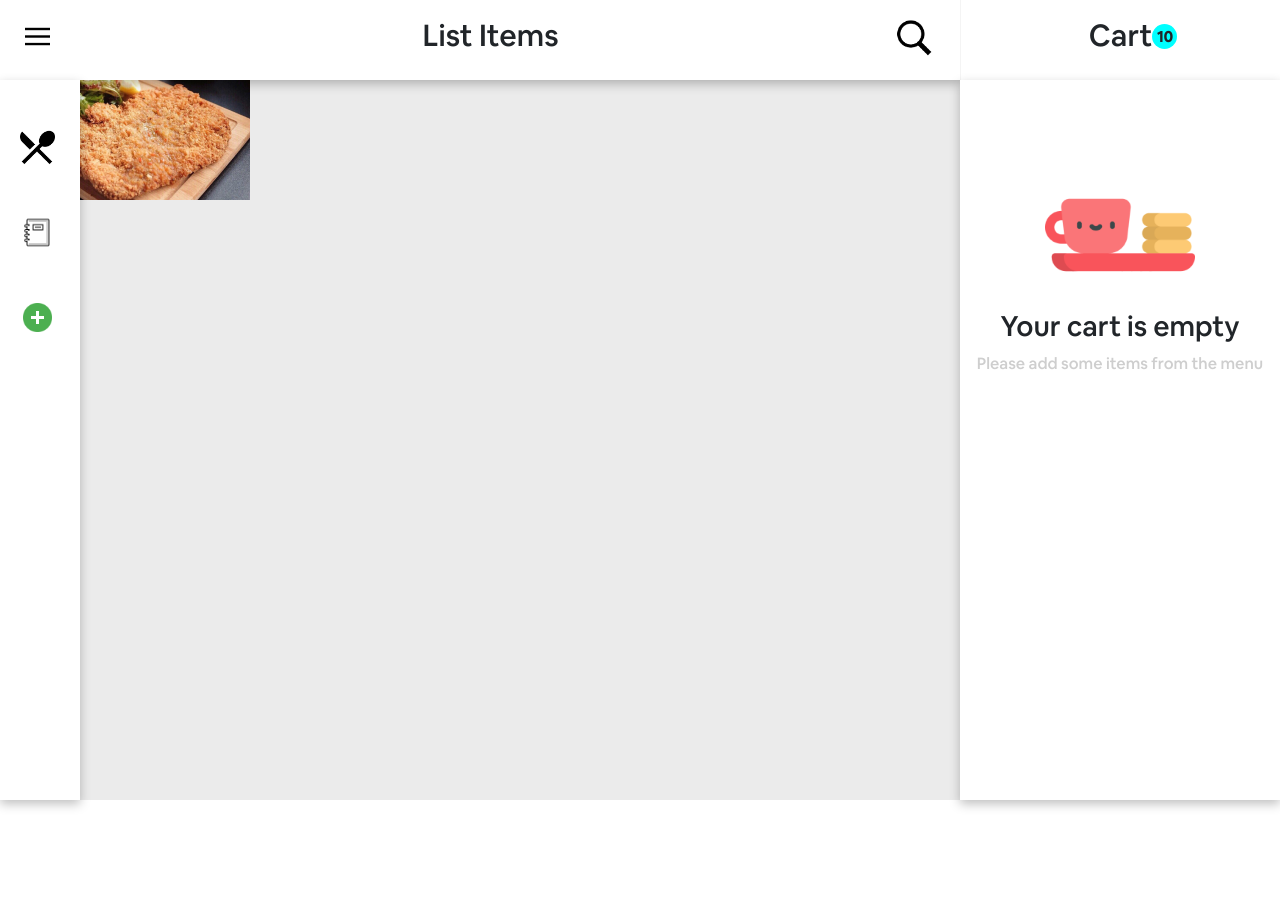
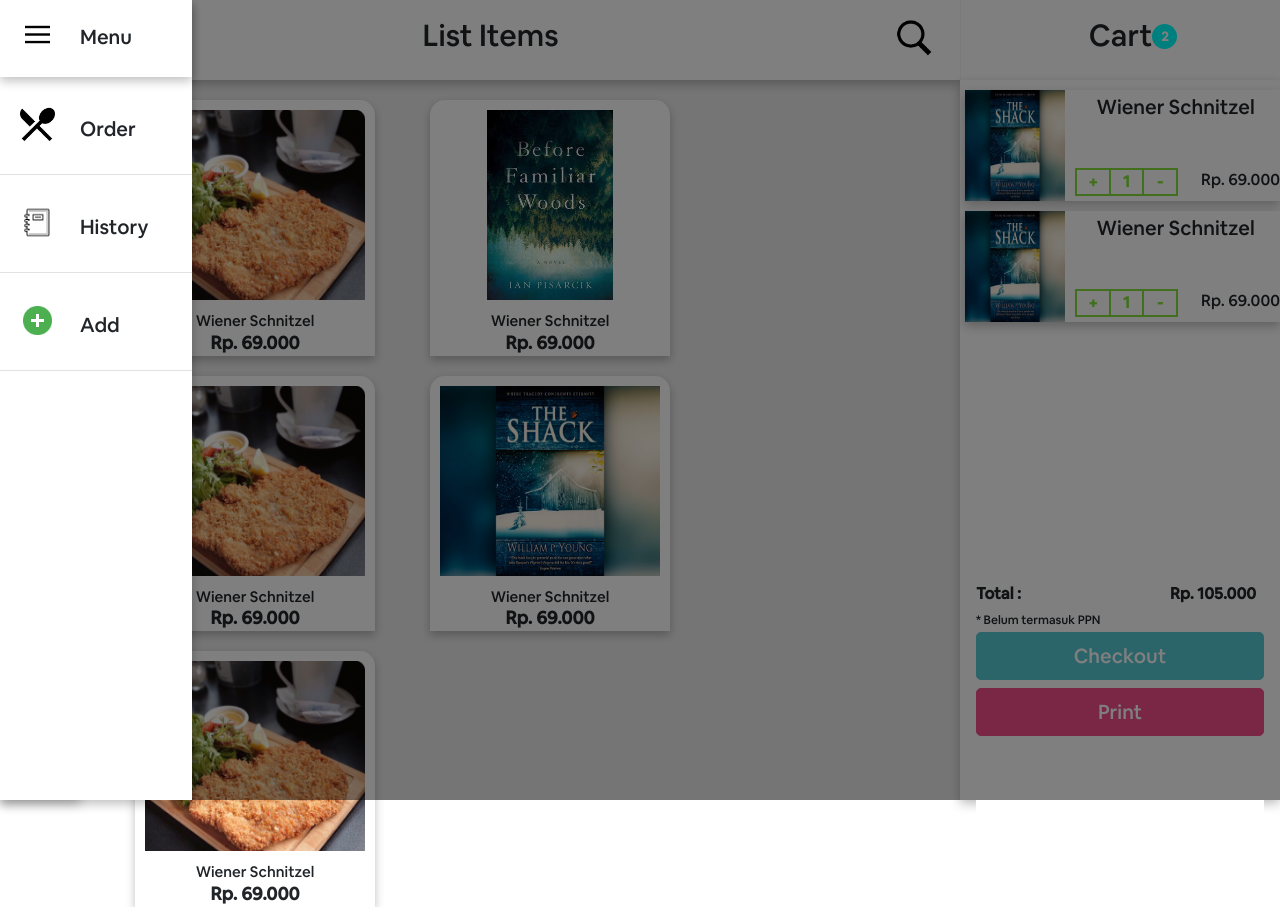
Before and after one commit to ahmadsiddiq-lang/shop-book, a React (Create React App) app: page / in a window 1280 px wide. Both pictures are taken after a click on the picture 37 px from the left and 36 px from the top of the page. Before the commit the page ends 800 px from the top, so only its background shows below. Built offline with nearby package versions, Linux system fonts and the light colour scheme.

Commit message:
cart list

```diff
--- a/src/contents/Home.css
+++ b/src/contents/Home.css
@@ -44,10 +44,11 @@
     line-height: 25px;
     width: 25px;
     height: 25px;
-    font-size: 15px;
+    font-size: 13px;
     font-weight: bold;
     border-radius: 50%;
     background-color: aqua;
+    color: white;
 }
 
 .sideBar{
@@ -133,3 +134,251 @@
 .textCart{
     color: #CECECE;
 }
+
+.content{
+    width: 69%;
+    max-width: 69%;
+    margin-top: 80px;
+    margin-left: 80px;
+    background-color: rgb(235, 235, 235);
+}
+
+.listContent{
+    float: left;
+    margin-left: 55px;
+    margin-top: 20px;
+    border-top-left-radius: 15px;
+    border-top-right-radius: 15px;
+    /* border: 2px solid; */
+    text-align: center;
+    overflow: hidden;
+    width: 240px;
+    max-width: 240px;
+    background: #FFFFFF;
+    box-shadow: 0px 4px 10px rgba(0, 0, 0, 0.25);
+
+}
+
+.price{
+    font-weight: bold;
+    font-size: 18px;
+    margin-top: -20px;
+    margin-bottom: 0;
+}
+.imgContent{
+    margin-top: 10px;
+    height: 190px;
+    max-width: 220px;
+    max-height: 190px;
+}
+
+.sidebarBox{
+    position: absolute;
+    height: 100%;
+    width: 15%;
+    left: -40%;
+    background: #FFFFFF;
+    box-shadow: 0px 4px 10px rgba(0, 0, 0, 0.25);
+    z-index: 999;
+    transition: .5s;
+}
+
+.activeBar{
+    left: 0;
+}
+
+.backSide{
+    position: absolute;
+    top: 0;
+    left: 0;
+    bottom: 0;
+    right: 0;
+    background-color: rgb(0, 0, 0);
+    z-index: 2;
+    opacity: .5;
+}
+
+.slide{
+    opacity: 0;
+    display: none;
+}
+
+.iconBarBox{
+    width: 35px;
+    height: 35px;
+    margin-top: 30px;
+    margin-left: 20px;
+    cursor: pointer;
+}
+
+.boxMenu{
+    border-bottom: 0px solid rgb(141, 141, 141);
+    box-shadow: 0px 4px 10px rgba(0, 0, 0, 0.25);
+}
+.btnMenu{
+    width: 25px;
+    height: 25px;
+    margin-top: 11.5%;
+    margin-left: 25px;
+    margin-bottom: 30px;
+    cursor: pointer;
+}
+.boxIcon{
+    border-bottom: 1px solid rgb(226, 226, 226);
+}
+
+.titleIcon{
+    position: relative;
+    left: 80px;
+    bottom: 25px;
+}
+
+.titleBtnMenu{
+    position: absolute;
+    left: 80px;
+    top: 25px;
+}
+
+.titleImg{
+    margin-top: 10px;
+    font-size: 15px;
+}
+
+.ContentCart{
+    /* border: 2px solid; */
+    height: 70%;
+    overflow: scroll;
+    overflow-x: hidden;
+}
+
+.listCart{
+    height: 22%;
+    margin-top: 10px;
+    display: flex;
+    position: relative;
+    background: #FFFFFF;
+    box-shadow: 0px 4px 10px rgba(0, 0, 0, 0.25);
+    margin-left: 5px;
+}
+
+.titleProductCart{
+    margin-left: 10%;
+    margin-top: 5px;
+}
+
+.boxPrice{
+    position: absolute;
+    right: 0;
+    bottom: 0;
+    display: flex;
+    /* border: 1px solid; */
+    width: 65%;
+}
+
+.addqty{
+    display: flex;
+    border: 1px solid #82DE3A;
+    width: 50%;
+    color: #82DE3A;
+    font-weight: bold;
+    margin-bottom: 5px;
+}
+
+.plus{
+    border: 1px solid #82DE3A;
+    width: 35%;
+    cursor: pointer;
+}
+
+.plus:hover{
+    background-color: rgba(85, 177, 15, 0.452);
+}
+
+.plus:active{
+    background-color: rgb(59, 128, 6);
+}
+
+.qty{
+    border: 1px solid #82DE3A;
+    width: 35%;
+}
+
+.minus{
+    border: 1px solid #82DE3A;
+    width: 35%;
+    cursor: pointer;
+}
+
+.minus:hover{
+    background-color: rgba(85, 177, 15, 0.452);
+}
+
+.minus:active{
+    background-color: rgb(59, 128, 6);
+}
+
+.pricelistcart{
+    position: absolute;
+    right: 0;
+}
+
+.imgCartList{
+    max-width: 100px;
+}
+
+.btnCart{
+    height: 100%;
+    background-color: white;
+    width: 90%;
+    position: relative;
+    left: 5%;
+}
+
+.titleTotalprice{
+    font-weight: bold;
+    text-align: left;
+}
+
+.totalPrice{
+    position: absolute;
+    right: 8px;
+}
+
+/* .boxTotalprice{
+    border: 0px solid;
+} */
+.texPPN{
+    font-size: 12px;
+    text-align: left;
+    margin-bottom: 3px;
+}
+
+.btn-primary{
+    background-color: #57CAD5;
+    border-color: #57CAD5;
+}
+
+.btn-primary:hover{
+    background-color: rgb(25, 152, 163);
+    border-color: rgb(25, 152, 163);
+}
+
+.btn-primary:focus{
+    background-color: rgb(25, 152, 163);
+    border-color: rgb(25, 152, 163);
+}
+
+.btn-secondary{
+    background-color: #F24F8A;
+    border-color: #F24F8A;
+}
+
+.btn-secondary:hover{
+    background-color: rgb(168, 10, 68);
+    border-color: rgb(168, 10, 68);
+}
+
+.btn-secondary:focus{
+    background-color: rgb(168, 10, 68);
+    border-color: rgb(168, 10, 68);
+}
--- a/src/contents/Home.js
+++ b/src/contents/Home.js
@@ -5,9 +5,17 @@ import './Home.css';
 const Home = () => {
     const [height, setHeight] = useState(window.innerHeight - 80)
     const [transInput, setTrans] = useState(false)
+    const [sidBarBox, setBar] = useState(false)
+    const [cart, setCart] = useState(0)
     const resize = () => {
         setHeight(window.innerHeight - 80)
     }
+
+    const dataCart = () => {
+        setCart(2)
+    }
+
+    useEffect(()=>{dataCart()})
 
     return(
         <div className="bodyContent">
@@ -16,13 +24,13 @@ const Home = () => {
           onResize={resize}
         />
             <div className="header">
-                <img src={require('../asset/img/menu.png')} alt="" className="imgMenu" />
+                <img src={require('../asset/img/menu.png')} alt="" className="imgMenu" onClick={()=> setBar(sidBarBox ? false : true)} />
                 <h1 className="titleList title">List Items</h1>
                 <input type="text" placeholder="search" className={transInput ? 'inputSearch active' : 'inputSearch'} />
                 <img className="imgSearch" onClick={()=> setTrans(transInput ? false : true)} src={require('../asset/img/search.png')} alt=""/>
                 <div className="cartHeader">
                     <h1 className="title">Cart</h1>
-                    <div className="elipse">10</div>
+                    <div className="elipse">{cart}</div>
                 </div>
             </div>
             <div className="sideBar" style={{height: height}}>
@@ -30,14 +38,99 @@ const Home = () => {
                 <img className="iconBar" src={require('../asset/img/catalog.png')} alt=""/>
                 <img className="iconBar" src={require('../asset/img/add.png')} alt=""/>
             </div>
-
-            <div className="cartBar" style={{height: height}}>
-                <img className="iconEmpty" src={require('../asset/img/food-and-restaurant.png')} alt=""/>
-                <h3>Your cart is empty</h3>
-                <p className="textCart">Please add some items from the menu</p>
+                <div onClick={()=> setBar(sidBarBox ? false : true)} className={sidBarBox ? 'backSide' : 'backSide slide'}></div>
+            <div className={sidBarBox ? 'sidebarBox activeBar' : 'sidebarBox'}>
+                <div className="boxMenu">
+                    <img src={require('../asset/img/menu.png')} alt="" className="btnMenu" onClick={()=> setBar(sidBarBox ? false : true)} />
+                    <h5 className="titleBtnMenu">Menu</h5>
+                </div>
+                <div className="boxIcon">
+                    <img className="iconBarBox" src={require('../asset/img/spoon.png')} alt=""/>
+                    <h5 className="titleIcon">Order</h5>
+                </div>
+                <div className="boxIcon">
+                    <img className="iconBarBox" src={require('../asset/img/catalog.png')} alt=""/>
+                    <h5 className="titleIcon">History</h5>
+                </div>
+                <div className="boxIcon">
+                    <img className="iconBarBox" src={require('../asset/img/add.png')} alt=""/>
+                    <h5 className="titleIcon">Add</h5>
+                </div>
             </div>
+            {
+                cart ?
+                <div className="cartBar" style={{height: height}}>
+                    <div className="ContentCart">
+                        <div className="listCart">
+                            <img className="imgCartList" src={require('../asset/img/theshackbook2.jpg')} alt=""/>
+                            <h5 className="titleProductCart">Wiener Schnitzel</h5>
+                            <div className="boxPrice">
+                                <div className="addqty">
+                                    <div className="plus">+</div>
+                                    <span className="qty">1</span>
+                                    <div className="minus">-</div>
+                                </div>
+                                <div className="pricelistcart">
+                                    <p>Rp. 69.000</p>
+                                </div>
+                            </div>
+                        </div>
+                        <div className="listCart">
+                        <img className="imgCartList" src={require('../asset/img/theshackbook2.jpg')} alt=""/>
+                            <h5 className="titleProductCart">Wiener Schnitzel</h5>
+                            <div className="boxPrice">
+                                <div className="addqty">
+                                    <div className="plus">+</div>
+                                    <span className="qty">1</span>
+                                    <div className="minus">-</div>
+                                </div>
+                                <div className="pricelistcart">
+                                    <p>Rp. 69.000</p>
+                                </div>
+                            </div>
+                        </div>
+                    </div>
+                    <div className="btnCart">
+                        <div className="boxTotalprice">
+                            <h6 className="titleTotalprice">Total : <span className="totalPrice">Rp. 105.000</span></h6>
+                        </div>
+                        <p className="texPPN">* Belum termasuk PPN</p>
+                        <button type="button" class="btn btn-primary btn-lg btn-block">Checkout</button>
+                        <button type="button" class="btn btn-secondary btn-lg btn-block">Print</button>
+                    </div>
+                </div> :
+                <div className="cartBar" style={{height: height}}>
+                    <img className="iconEmpty" src={require('../asset/img/food-and-restaurant.png')} alt=""/>
+                    <h3>Your cart is empty</h3>
+                    <p className="textCart">Please add some items from the menu</p>
+                </div>
+            }
             <div className="content">
-                <img src={require('../asset/img/wiener.png')} alt=""/>
+                <div className="listContent">
+                    <img className="imgContent" src={require('../asset/img/wiener.png')} alt=""/>
+                    <p className="titleImg">Wiener Schnitzel</p>
+                    <p className="price">Rp. 69.000</p>
+                </div>
+                <div className="listContent">
+                    <img className="imgContent" src={require('../asset/img/unnamed.jpg')} alt=""/>
+                    <p className="titleImg">Wiener Schnitzel</p>
+                    <p className="price">Rp. 69.000</p>
+                </div>
+                <div className="listContent">
+                    <img className="imgContent" src={require('../asset/img/wiener.png')} alt=""/>
+                    <p className="titleImg">Wiener Schnitzel</p>
+                    <p className="price">Rp. 69.000</p>
+                </div>
+                <div className="listContent">
+                    <img className="imgContent" src={require('../asset/img/theshackbook2.jpg')} alt=""/>
+                    <p className="titleImg">Wiener Schnitzel</p>
+                    <p className="price">Rp. 69.000</p>
+                </div>
+                <div className="listContent">
+                    <img className="imgContent" src={require('../asset/img/wiener.png')} alt=""/>
+                    <p className="titleImg">Wiener Schnitzel</p>
+                    <p className="price">Rp. 69.000</p>
+                </div>
             </div>
         </div>
     )
```
Also changed, not shown: src/asset/img/theshackbook2.jpg (added), src/asset/img/unnamed.jpg (added).
